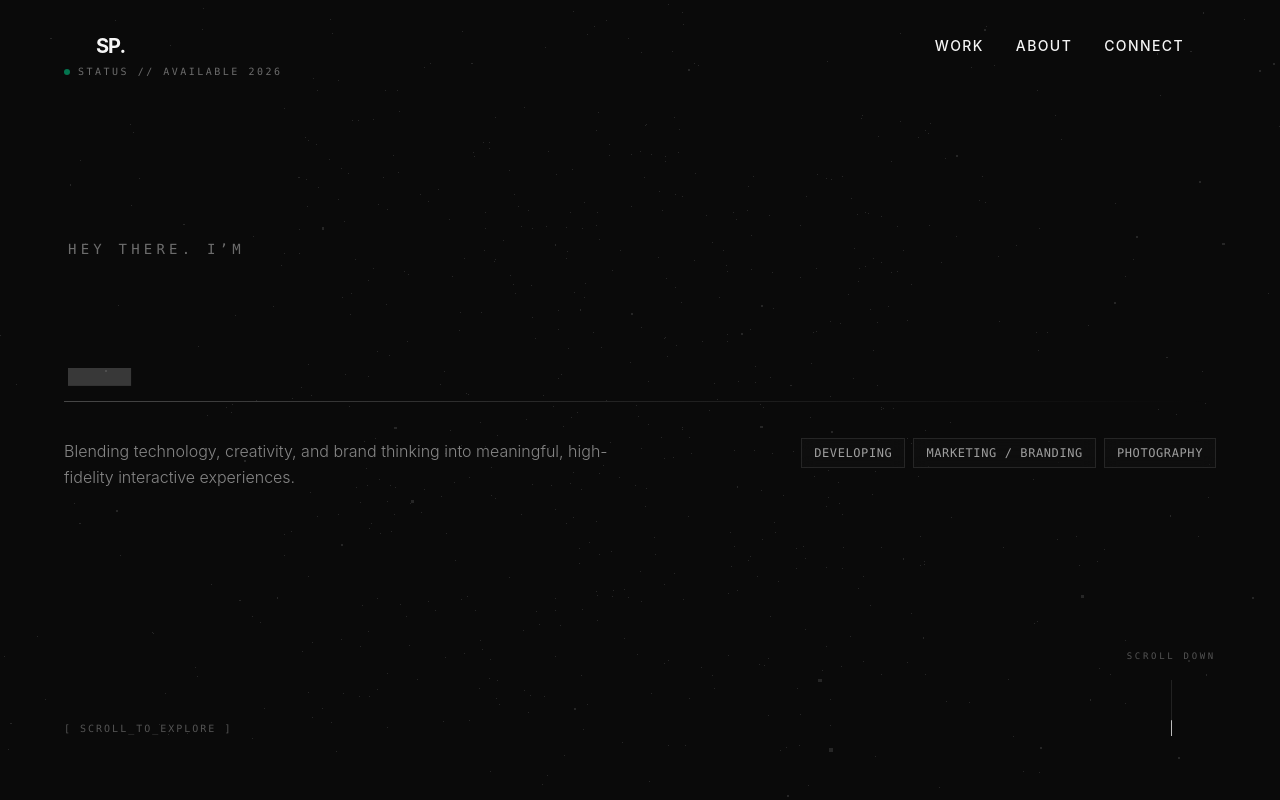
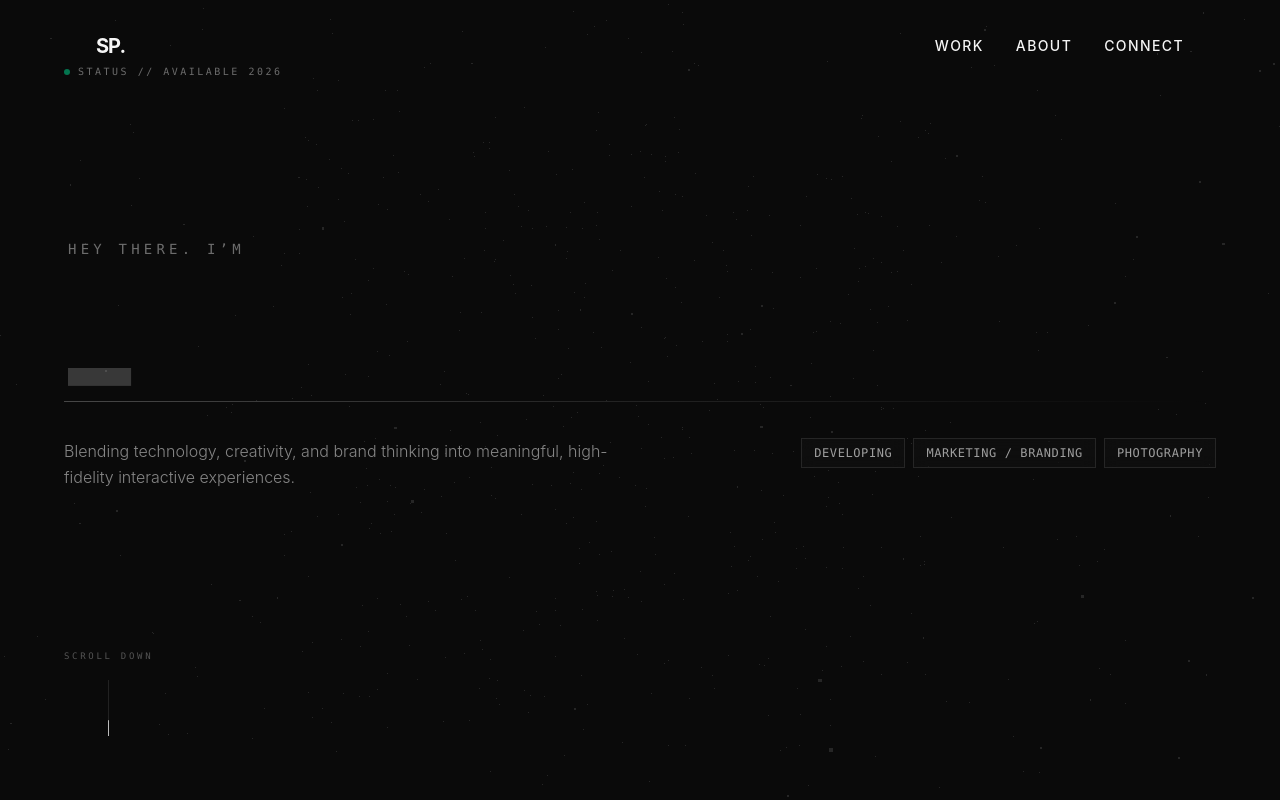
Before and after one commit to sakithz/sakitha-portfolio, a React (Vite) app: page / in a window 1280 px wide. Shown: the top 800 px of the page. Built offline with nearby package versions, Linux system fonts and the light colour scheme.

Commit message:
portfolio

```diff
--- a/src/app/components/Hero.tsx
+++ b/src/app/components/Hero.tsx
@@ -14,7 +14,7 @@ export function Hero() {
                 <PixelSnow />
             </div>
 
-            {/* Structural Border */}
+
 
 
 
@@ -159,9 +159,7 @@ export function Hero() {
 
             <div className="z-10 flex justify-between items-end w-full font-mono text-[10px] tracking-[0.2em] text-white/30">
 
-                <div>
-                    [ SCROLL_TO_EXPLORE ]
-                </div>
+
 
                 {/* Scroll Indicator */}
 
```
